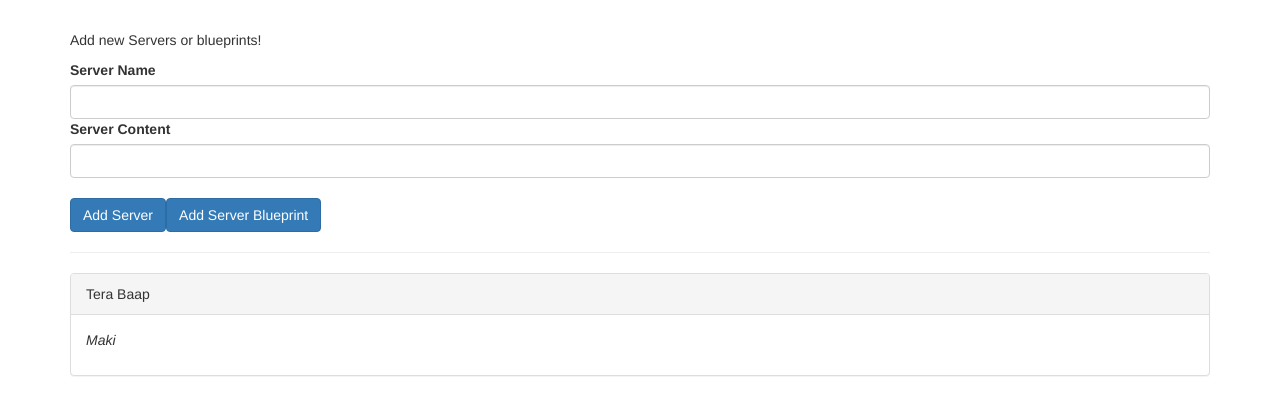
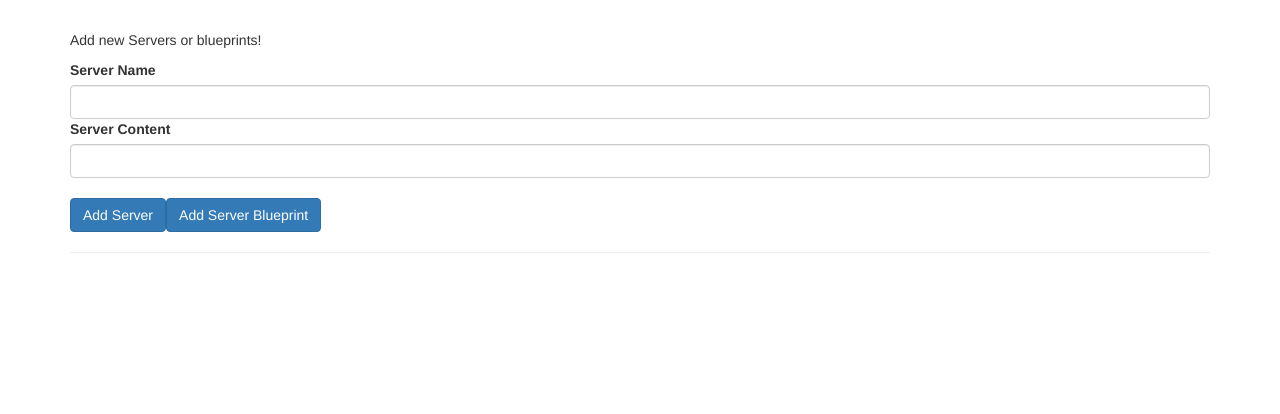
Before and after one commit to Govindkm/CompleteAngularGuide, an Angular app in the folder 2. DataBinding/cmp-databinding-start/cmp-databinding-start/: page / in a window 1280 px wide. Shown: the top 414 px of the page. Built offline with nearby package versions, Linux system fonts and the light colour scheme.

Commit message:
Event Binding: Using event emitters.

```diff
--- a/2. DataBinding/cmp-databinding-start/cmp-databinding-start/src/app/app.component.html
+++ b/2. DataBinding/cmp-databinding-start/cmp-databinding-start/src/app/app.component.html
@@ -1,5 +1,7 @@
 <div class="container">
-  <app-cockpit></app-cockpit>
+  <app-cockpit
+    (changeServerElement)="onChangeServerElements($event)"
+  ></app-cockpit>
   <hr />
   <div class="row">
     <div class="col-xs-12">
--- a/2. DataBinding/cmp-databinding-start/cmp-databinding-start/src/app/app.component.ts
+++ b/2. DataBinding/cmp-databinding-start/cmp-databinding-start/src/app/app.component.ts
@@ -7,9 +7,9 @@ import { element } from './server-element/server-element.interface';
   styleUrls: ['./app.component.css']
 })
 export class AppComponent {
-  serverElements:element[] = [{
-    name:"Tera Baap",
-    type:"blueprint",
-    content:"Maki"
-  }];
+  serverElements:element[] = [];
+
+  onChangeServerElements(elements){
+    this.serverElements = elements;
+  }
 }
--- a/2. DataBinding/cmp-databinding-start/cmp-databinding-start/src/app/cockpit/cockpit.component.ts
+++ b/2. DataBinding/cmp-databinding-start/cmp-databinding-start/src/app/cockpit/cockpit.component.ts
@@ -1,4 +1,5 @@
-import { Component, OnInit } from '@angular/core';
+import { Component, EventEmitter, OnInit, Output } from '@angular/core';
+import { element } from '../server-element/server-element.interface';
 
 @Component({
   selector: 'app-cockpit',
@@ -6,8 +7,8 @@ import { Component, OnInit } from '@angular/core';
   styleUrls: ['./cockpit.component.css']
 })
 export class CockpitComponent implements OnInit {
-
-  serverElements = [];
+  @Output() changeServerElement: EventEmitter<element[]> = new EventEmitter<element[]>();
+  serverElements:element[] = [];
   newServerName = '';
   newServerContent = '';
   constructor() { }
@@ -20,6 +21,7 @@ export class CockpitComponent implements OnInit {
       name: this.newServerName,
       content: this.newServerContent
     });
+    this.changeServerElement.emit(this.serverElements);
   }
 
   onAddBlueprint() {
@@ -28,5 +30,6 @@ export class CockpitComponent implements OnInit {
       name: this.newServerName,
       content: this.newServerContent
     });
+    this.changeServerElement.emit(this.serverElements);
   }
 }
```
